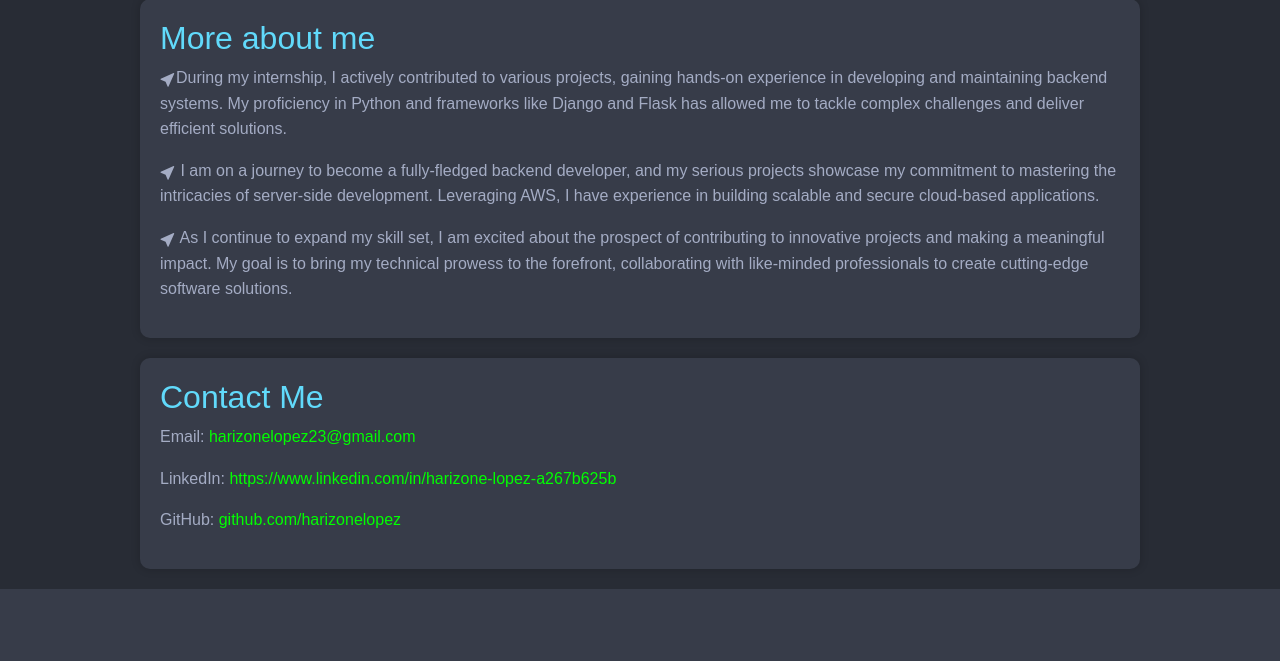
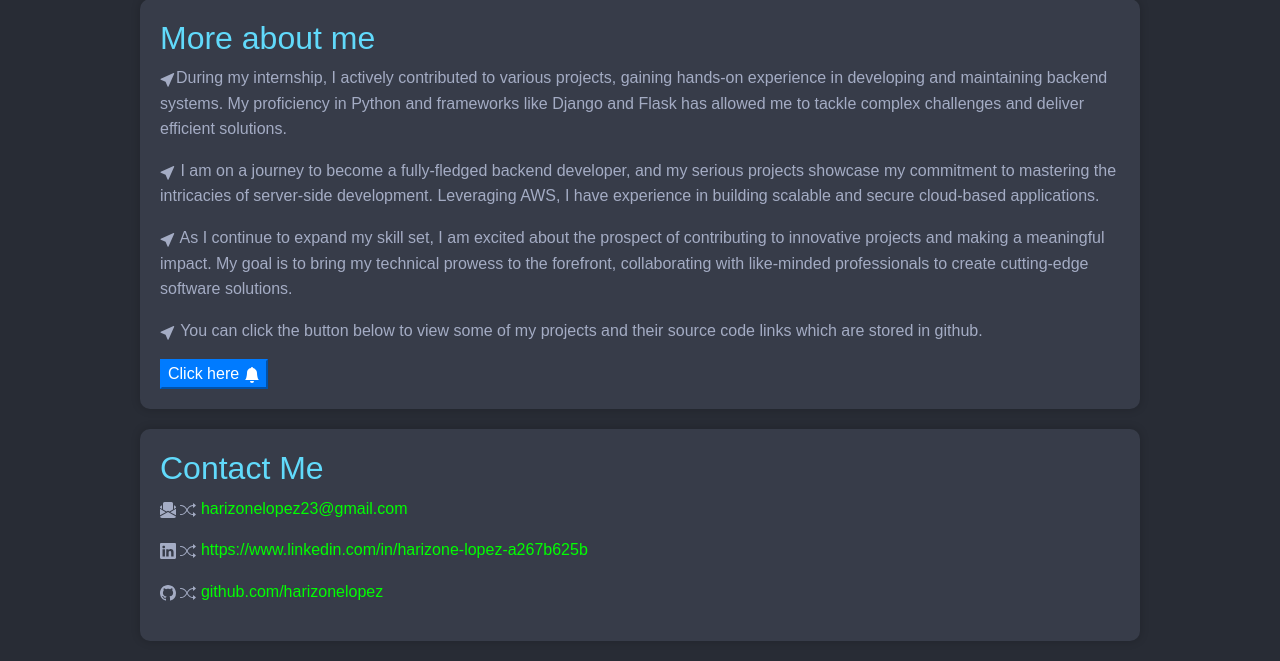
Before and after one commit to harizonelopez/my-portfolio, a Flask app: page / in a window 1280 px wide. Shown: the part 906-1567 px from the top of the page. Before the commit the page ends 1495 px from the top, so only its background shows below. Run offline with Flask 3, Linux system fonts and the light colour scheme; some libraries are stand-ins or nearby versions.

Commit message:
Update home.html

```diff
--- a/website/templates/home.html
+++ b/website/templates/home.html
@@ -131,6 +131,7 @@
         </section>
     </section>
     <section>
+        <form method="POST">
         <h2> More about me</h2>
         <p> <svg xmlns="http://www.w3.org/2000/svg" width="16" height="16" fill="currentColor" class="bi bi-cursor-fill" viewBox="0 0 16 16">
             <path d="M14.082 2.182a.5.5 0 0 1 .103.557L8.528 15.467a.5.5 0 0 1-.917-.007L5.57 10.694.803 8.652a.5.5 0 0 1-.006-.916l12.728-5.657a.5.5 0 0 1 .556.103z"/>
@@ -141,12 +142,34 @@
         <p> <svg xmlns="http://www.w3.org/2000/svg" width="16" height="16" fill="currentColor" class="bi bi-cursor-fill" viewBox="0 0 16 16">
             <path d="M14.082 2.182a.5.5 0 0 1 .103.557L8.528 15.467a.5.5 0 0 1-.917-.007L5.57 10.694.803 8.652a.5.5 0 0 1-.006-.916l12.728-5.657a.5.5 0 0 1 .556.103z"/>
           </svg> As I continue to expand my skill set, I am excited about the prospect of contributing to innovative projects and making a meaningful impact. My goal is to bring my technical prowess to the forefront, collaborating with like-minded professionals to create cutting-edge software solutions.</p>
-    </section>
+        <p> <svg xmlns="http://www.w3.org/2000/svg" width="16" height="16" fill="currentColor" class="bi bi-cursor-fill" viewBox="0 0 16 16">
+            <path d="M14.082 2.182a.5.5 0 0 1 .103.557L8.528 15.467a.5.5 0 0 1-.917-.007L5.57 10.694.803 8.652a.5.5 0 0 1-.006-.916l12.728-5.657a.5.5 0 0 1 .556.103z"/>
+          </svg> You can click the button below to view some of my projects and their source code links which are stored in github.</p>
+          <button type="submit" class="btn-primary"> Click here <svg xmlns="http://www.w3.org/2000/svg" width="16" height="16" fill="currentColor" class="bi bi-bell-fill" viewBox="0 0 16 16">
+            <path d="M8 16a2 2 0 0 0 2-2H6a2 2 0 0 0 2 2m.995-14.901a1 1 0 1 0-1.99 0A5 5 0 0 0 3 6c0 1.098-.5 6-2 7h14c-1.5-1-2-5.902-2-7 0-2.42-1.72-4.44-4.005-4.901"/>
+          </svg> </button>
+        </form>
+        </section>
     <section>
         <h2>Contact Me</h2>
-        <p>Email: <a href="mailto:harizonelopez23@gmail.com">harizonelopez23@gmail.com</a></p>
-        <p>LinkedIn: <a href="https://www.linkedin.com/in/harizone-lopez-a267b625b" target="_blank">https://www.linkedin.com/in/harizone-lopez-a267b625b</a></p>
-        <p>GitHub: <a href="https://github.com/harizonelopez" target="_blank">github.com/harizonelopez</a></p>
+        <p><svg xmlns="http://www.w3.org/2000/svg" width="16" height="16" fill="currentColor" class="bi bi-envelope-paper-fill" viewBox="0 0 16 16">
+            <path fill-rule="evenodd" d="M6.5 9.5 3 7.5v-6A1.5 1.5 0 0 1 4.5 0h7A1.5 1.5 0 0 1 13 1.5v6l-3.5 2L8 8.75zM1.059 3.635 2 3.133v3.753L0 5.713V5.4a2 2 0 0 1 1.059-1.765M16 5.713l-2 1.173V3.133l.941.502A2 2 0 0 1 16 5.4zm0 1.16-5.693 3.337L16 13.372v-6.5Zm-8 3.199 7.941 4.412A2 2 0 0 1 14 16H2a2 2 0 0 1-1.941-1.516zm-8 3.3 5.693-3.162L0 6.873v6.5Z"/>
+          </svg> <svg xmlns="http://www.w3.org/2000/svg" width="16" height="16" fill="currentColor" class="bi bi-shuffle" viewBox="0 0 16 16">
+            <path fill-rule="evenodd" d="M0 3.5A.5.5 0 0 1 .5 3H1c2.202 0 3.827 1.24 4.874 2.418.49.552.865 1.102 1.126 1.532.26-.43.636-.98 1.126-1.532C9.173 4.24 10.798 3 13 3v1c-1.798 0-3.173 1.01-4.126 2.082A9.6 9.6 0 0 0 7.556 8a9.6 9.6 0 0 0 1.317 1.918C9.828 10.99 11.204 12 13 12v1c-2.202 0-3.827-1.24-4.874-2.418A10.6 10.6 0 0 1 7 9.05c-.26.43-.636.98-1.126 1.532C4.827 11.76 3.202 13 1 13H.5a.5.5 0 0 1 0-1H1c1.798 0 3.173-1.01 4.126-2.082A9.6 9.6 0 0 0 6.444 8a9.6 9.6 0 0 0-1.317-1.918C4.172 5.01 2.796 4 1 4H.5a.5.5 0 0 1-.5-.5"/>
+            <path d="M13 5.466V1.534a.25.25 0 0 1 .41-.192l2.36 1.966c.12.1.12.284 0 .384l-2.36 1.966a.25.25 0 0 1-.41-.192m0 9v-3.932a.25.25 0 0 1 .41-.192l2.36 1.966c.12.1.12.284 0 .384l-2.36 1.966a.25.25 0 0 1-.41-.192"/>
+          </svg> <a href="mailto:harizonelopez23@gmail.com">harizonelopez23@gmail.com</a></p>
+        <p><svg xmlns="http://www.w3.org/2000/svg" width="16" height="16" fill="currentColor" class="bi bi-linkedin" viewBox="0 0 16 16">
+            <path d="M0 1.146C0 .513.526 0 1.175 0h13.65C15.474 0 16 .513 16 1.146v13.708c0 .633-.526 1.146-1.175 1.146H1.175C.526 16 0 15.487 0 14.854zm4.943 12.248V6.169H2.542v7.225zm-1.2-8.212c.837 0 1.358-.554 1.358-1.248-.015-.709-.52-1.248-1.342-1.248S2.4 3.226 2.4 3.934c0 .694.521 1.248 1.327 1.248zm4.908 8.212V9.359c0-.216.016-.432.08-.586.173-.431.568-.878 1.232-.878.869 0 1.216.662 1.216 1.634v3.865h2.401V9.25c0-2.22-1.184-3.252-2.764-3.252-1.274 0-1.845.7-2.165 1.193v.025h-.016l.016-.025V6.169h-2.4c.03.678 0 7.225 0 7.225z"/>
+          </svg> <svg xmlns="http://www.w3.org/2000/svg" width="16" height="16" fill="currentColor" class="bi bi-shuffle" viewBox="0 0 16 16">
+            <path fill-rule="evenodd" d="M0 3.5A.5.5 0 0 1 .5 3H1c2.202 0 3.827 1.24 4.874 2.418.49.552.865 1.102 1.126 1.532.26-.43.636-.98 1.126-1.532C9.173 4.24 10.798 3 13 3v1c-1.798 0-3.173 1.01-4.126 2.082A9.6 9.6 0 0 0 7.556 8a9.6 9.6 0 0 0 1.317 1.918C9.828 10.99 11.204 12 13 12v1c-2.202 0-3.827-1.24-4.874-2.418A10.6 10.6 0 0 1 7 9.05c-.26.43-.636.98-1.126 1.532C4.827 11.76 3.202 13 1 13H.5a.5.5 0 0 1 0-1H1c1.798 0 3.173-1.01 4.126-2.082A9.6 9.6 0 0 0 6.444 8a9.6 9.6 0 0 0-1.317-1.918C4.172 5.01 2.796 4 1 4H.5a.5.5 0 0 1-.5-.5"/>
+            <path d="M13 5.466V1.534a.25.25 0 0 1 .41-.192l2.36 1.966c.12.1.12.284 0 .384l-2.36 1.966a.25.25 0 0 1-.41-.192m0 9v-3.932a.25.25 0 0 1 .41-.192l2.36 1.966c.12.1.12.284 0 .384l-2.36 1.966a.25.25 0 0 1-.41-.192"/>
+          </svg> <a href="https://www.linkedin.com/in/harizone-lopez-a267b625b" target="_blank">https://www.linkedin.com/in/harizone-lopez-a267b625b</a></p>
+        <p><svg xmlns="http://www.w3.org/2000/svg" width="16" height="16" fill="currentColor" class="bi bi-github" viewBox="0 0 16 16">
+            <path d="M8 0C3.58 0 0 3.58 0 8c0 3.54 2.29 6.53 5.47 7.59.4.07.55-.17.55-.38 0-.19-.01-.82-.01-1.49-2.01.37-2.53-.49-2.69-.94-.09-.23-.48-.94-.82-1.13-.28-.15-.68-.52-.01-.53.63-.01 1.08.58 1.23.82.72 1.21 1.87.87 2.33.66.07-.52.28-.87.51-1.07-1.78-.2-3.64-.89-3.64-3.95 0-.87.31-1.59.82-2.15-.08-.2-.36-1.02.08-2.12 0 0 .67-.21 2.2.82.64-.18 1.32-.27 2-.27s1.36.09 2 .27c1.53-1.04 2.2-.82 2.2-.82.44 1.1.16 1.92.08 2.12.51.56.82 1.27.82 2.15 0 3.07-1.87 3.75-3.65 3.95.29.25.54.73.54 1.48 0 1.07-.01 1.93-.01 2.2 0 .21.15.46.55.38A8.01 8.01 0 0 0 16 8c0-4.42-3.58-8-8-8"/>
+          </svg> <svg xmlns="http://www.w3.org/2000/svg" width="16" height="16" fill="currentColor" class="bi bi-shuffle" viewBox="0 0 16 16">
+            <path fill-rule="evenodd" d="M0 3.5A.5.5 0 0 1 .5 3H1c2.202 0 3.827 1.24 4.874 2.418.49.552.865 1.102 1.126 1.532.26-.43.636-.98 1.126-1.532C9.173 4.24 10.798 3 13 3v1c-1.798 0-3.173 1.01-4.126 2.082A9.6 9.6 0 0 0 7.556 8a9.6 9.6 0 0 0 1.317 1.918C9.828 10.99 11.204 12 13 12v1c-2.202 0-3.827-1.24-4.874-2.418A10.6 10.6 0 0 1 7 9.05c-.26.43-.636.98-1.126 1.532C4.827 11.76 3.202 13 1 13H.5a.5.5 0 0 1 0-1H1c1.798 0 3.173-1.01 4.126-2.082A9.6 9.6 0 0 0 6.444 8a9.6 9.6 0 0 0-1.317-1.918C4.172 5.01 2.796 4 1 4H.5a.5.5 0 0 1-.5-.5"/>
+            <path d="M13 5.466V1.534a.25.25 0 0 1 .41-.192l2.36 1.966c.12.1.12.284 0 .384l-2.36 1.966a.25.25 0 0 1-.41-.192m0 9v-3.932a.25.25 0 0 1 .41-.192l2.36 1.966c.12.1.12.284 0 .384l-2.36 1.966a.25.25 0 0 1-.41-.192"/>
+          </svg> <a href="https://github.com/harizonelopez" target="_blank">github.com/harizonelopez</a></p>
     </section>
 
     <footer>
```
